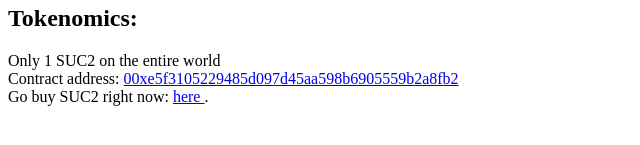
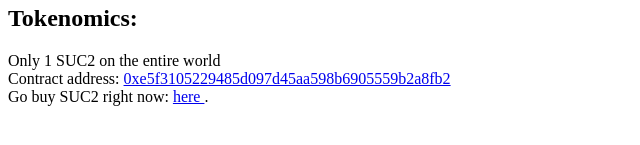
Before and after one commit to Wolfyret/sugcoin, a plain HTML site: page index.html in a window 1280 px wide. Shown: the part 171-316 px from the top of the page, 0-640 px from the left. Drawn offline with Linux system fonts and the light colour scheme.

Commit message:
Update index.html

```diff
--- a/index.html
+++ b/index.html
@@ -7,6 +7,6 @@
 <h2>Tokenomics:</h2>
 Only 1 SUC2 on the entire world
 <br>
-Contract address: <a href="https://explorer.harmony.one/address/0xe5f3105229485d097d45aa598b6905559b2a8fb2">00xe5f3105229485d097d45aa598b6905559b2a8fb2</a>
+Contract address: <a href="https://explorer.harmony.one/address/0xe5f3105229485d097d45aa598b6905559b2a8fb2">0xe5f3105229485d097d45aa598b6905559b2a8fb2</a>
 <br>
 Go buy SUC2 right now: <a href="https://info.viper.exchange/token/0xe5f3105229485d097d45aa598b6905559b2a8fb2"> here </a>.
```
